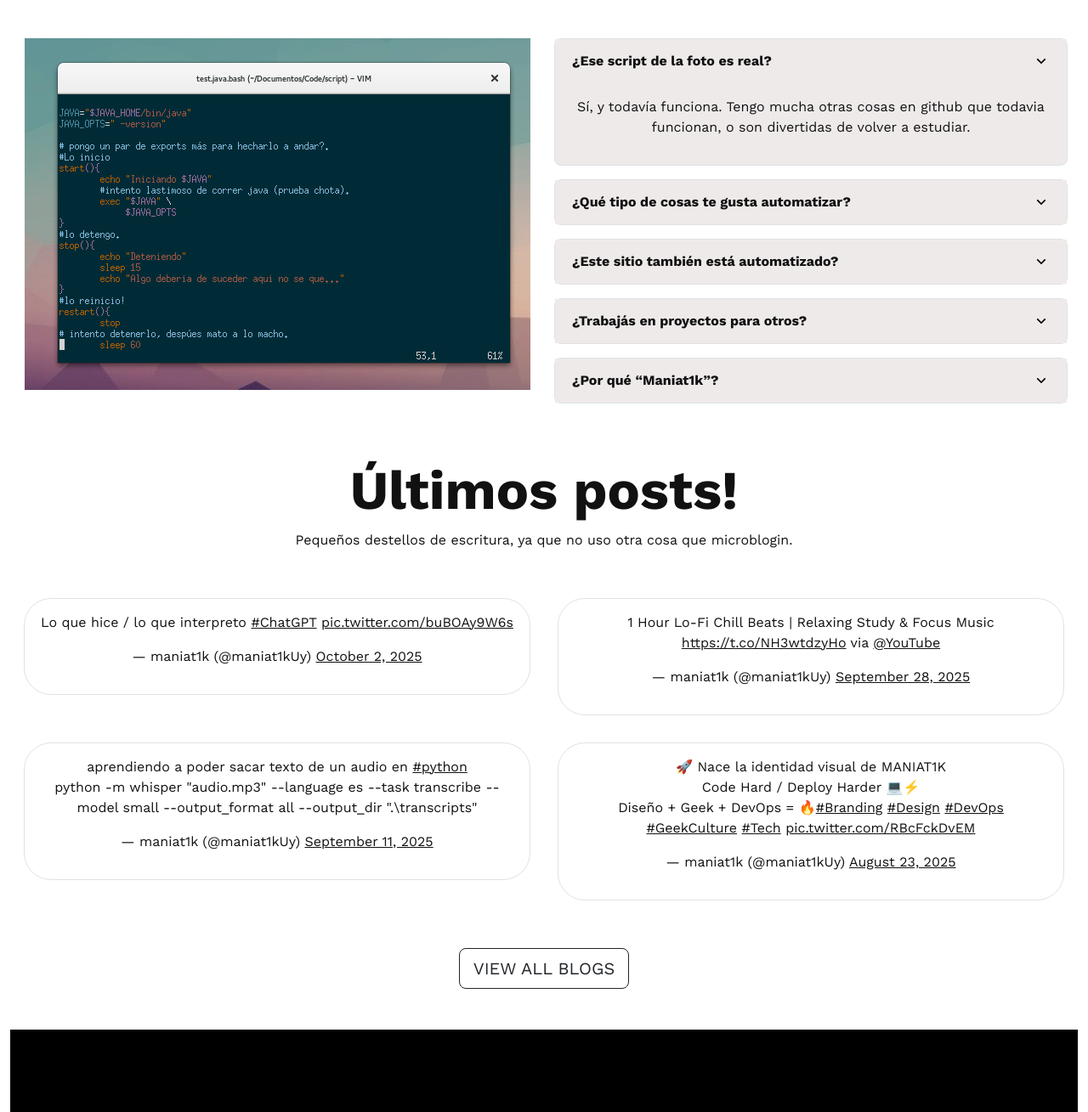
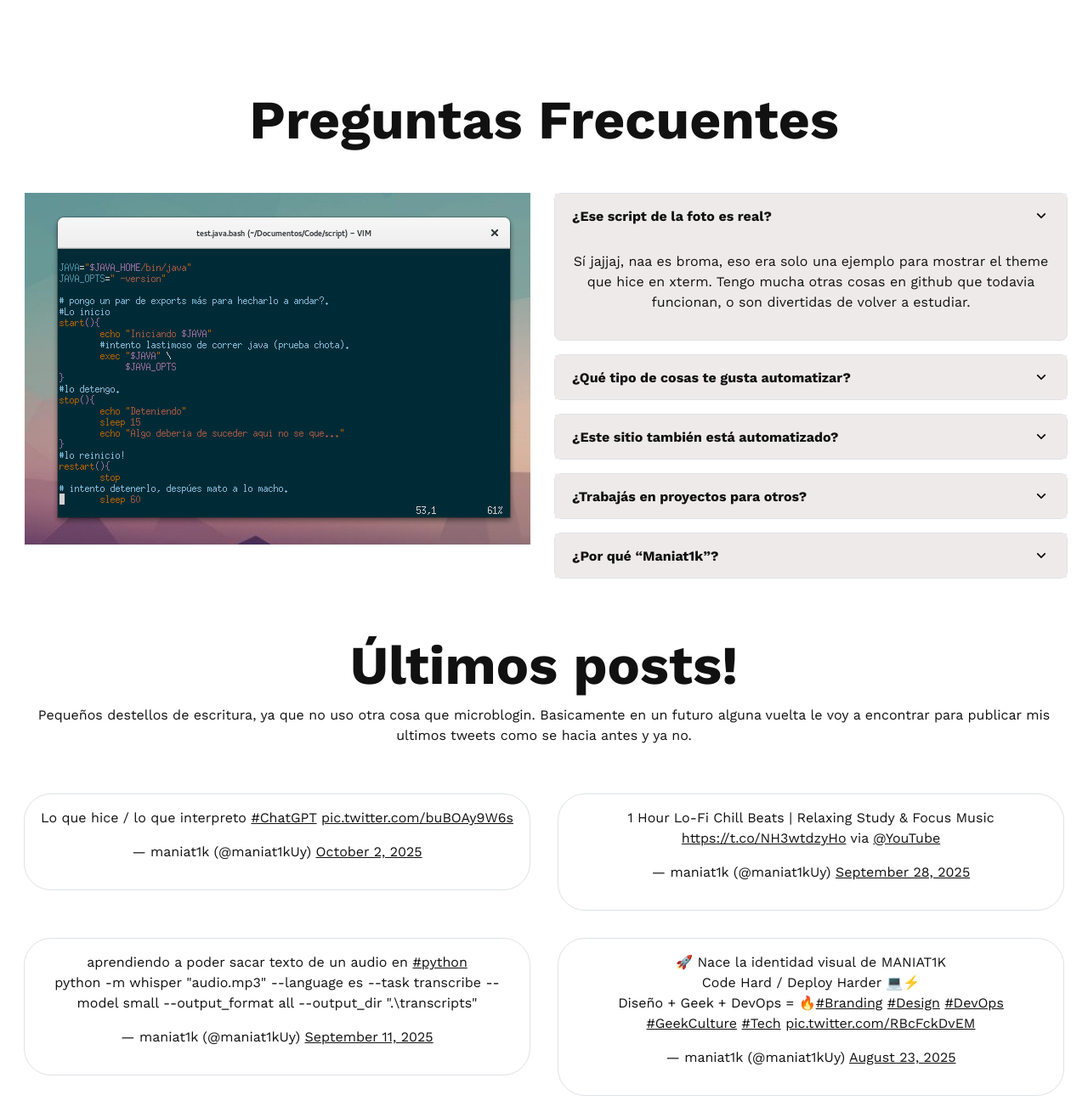
Before and after one commit to maniat1k/maniat1k.github.io, a plain HTML site: page index.html in a window 1280 px wide. Shown: the part 3811-5120 px from the top of the page at 85% size. Drawn offline with nearby package versions, Linux system fonts and the light colour scheme.

```diff
--- a/index.html
+++ b/index.html
@@ -562,7 +562,7 @@
               </h5>
               <div id="collapseOne" class="accordion-collapse collapse show" data-bs-parent="#accordion-flush"" >
                                 <div class=" accordion-body">
-                <p>Sí, y todavía funciona. Tengo mucha otras cosas en github que todavia funcionan, o son divertidas de volver a estudiar.</p>
+                <p>Sí jajjaj, naa es broma, eso era solo una ejemplo para mostrar el theme que hice en xterm. Tengo mucha otras cosas en github que todavia funcionan, o son divertidas de volver a estudiar.</p>
               </div>
             </div>
           </div>
@@ -635,7 +635,7 @@
           Últimos posts!
         </h2>
         <p>
-          Pequeños destellos de escritura, ya que no uso otra cosa que microblogin.
+          Pequeños destellos de escritura, ya que no uso otra cosa que microblogin. Basicamente en un futuro alguna vuelta le voy a encontrar para publicar mis ultimos tweets como se hacia antes y ya no.
         </p>
       </div>
       <div class="row py-4">
@@ -661,9 +661,9 @@
         </div>
       </div>
       <div class="text-center">
-        <button type="button" class="btn btn-outline-dark btn-lg mt-3 btn-color text-uppercase">
+        <!--<button type="button" class="btn btn-outline-dark btn-lg mt-3 btn-color text-uppercase">
           View All Blogs
-        </button>
+        </button>-->
       </div>
     </div>
   </section>
```
Also changed, not shown: images/illustration-04.jpg (added), images/illustration-1.jpg, images/illustration-2.jpg, images/illustration-4.jpg.
